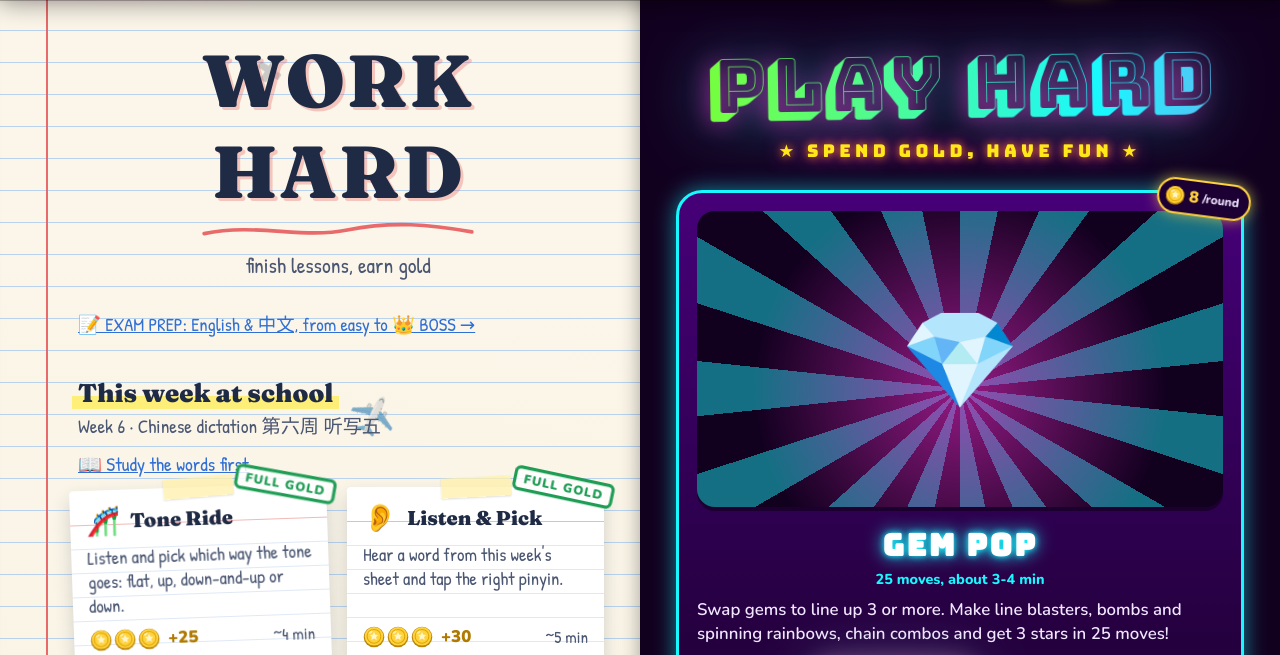
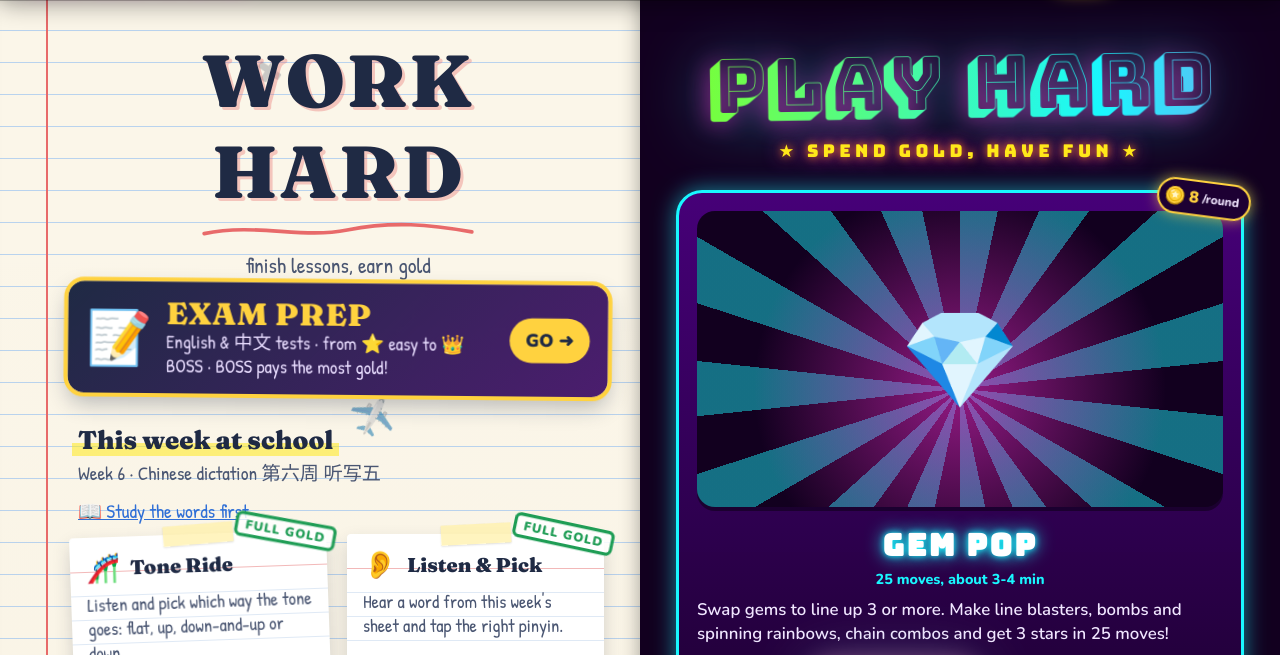
Before and after one commit to boredom2000/lolohub, a plain HTML site: page index.html in a window 1280 px wide. Shown: the part 65-720 px from the top of the page. Drawn offline with nearby package versions, Linux system fonts and the light colour scheme; no server answers.

Commit message:
Exam Prep banner + back link

```diff
--- a/exam/offline-files.json
+++ b/exam/offline-files.json
@@ -1,5 +1,5 @@
 {
-  "version": "48a66dd679ee",
+  "version": "3cc993f0596a",
   "files": [
     "../catalog.json",
     "../core/wallet.js",
--- a/home.css
+++ b/home.css
@@ -135,6 +135,14 @@ body:has(.split.play-open) .topbar { --cut: 25%; }
   padding: 0 6px;
 }
 .section .sub { font: 1.2rem 'Patrick Hand', cursive; color: var(--ink-soft); margin: 2px 0 12px 6px; }
+.exam-banner { display: flex; align-items: center; gap: 14px; margin: 4px 0 26px; padding: 16px 18px; border-radius: 16px; text-decoration: none; color: #fff;
+  background: linear-gradient(135deg, #1f2a44, #4b1d6e); outline: 4px solid #ffd23f; box-shadow: 0 10px 22px rgba(31, 42, 68, 0.3);
+  transform: rotate(-1deg); animation: exam-wiggle 3s ease-in-out infinite; }
+.exam-banner .eb-icon { font-size: 52px; }
+.exam-banner .eb-text { flex: 1; display: flex; flex-direction: column; gap: 2px; font: 1.15rem/1.25 'Patrick Hand', cursive; color: #e9ddff; }
+.exam-banner .eb-text b { font: 900 1.9rem/1 'Fraunces', Georgia, serif; color: #ffd23f; letter-spacing: 0.02em; }
+.exam-banner .eb-go { padding: 10px 16px; border-radius: 999px; background: #ffd23f; color: #1f2a44; font: 900 1.1rem 'Nunito', sans-serif; white-space: nowrap; }
+@keyframes exam-wiggle { 50% { transform: rotate(1deg) scale(1.02); } }
 .section .extra { display: inline-block; margin: 0 0 10px 6px; font: 1.2rem 'Patrick Hand', cursive; color: #2f6fd6; }
 
 .lessons { display: grid; grid-template-columns: repeat(auto-fill, minmax(min(100%, 250px), 1fr)); gap: 18px; }
--- a/home.js
+++ b/home.js
@@ -65,7 +65,8 @@
     let fresh = 0;
     // exam sections live on their own page (exam/): one big link here instead
     const exam = cat.work.some((s) => s.exam)
-      ? '<div class="section"><a class="extra" href="exam/" style="font-size:1.15em">📝 EXAM PREP: English &amp; 中文, from easy to 👑 BOSS →</a></div>' : '';
+      ? `<a class="exam-banner" href="exam/"><span class="eb-icon">📝</span><span class="eb-text"><b>EXAM PREP</b>
+          <span>English &amp; 中文 tests · from ⭐ easy to 👑 BOSS · BOSS pays the most gold!</span></span><span class="eb-go">GO ➜</span></a>` : '';
     $('workList').innerHTML = exam + cat.work.filter((s) => !s.exam).map((sec) => `
       <div class="section">
         <h3>${esc(sec.section)}</h3>
@@ -88,6 +89,7 @@
     $('workTeaser').innerHTML = fresh
       ? `<span class="big">${fresh}</span> lesson${fresh > 1 ? 's' : ''} still pay${fresh > 1 ? '' : 's'} full gold!<br>Tap to study ✏️`
       : 'Every lesson done this week. Wow! 🏆<br>Tap to keep going';
+    if (exam) $('workTeaser').innerHTML += '<br>📝 <b>Exam prep</b> inside!';
   }
 
   // ---------- PLAY HARD ----------
--- a/offline-files.json
+++ b/offline-files.json
@@ -1,5 +1,5 @@
 {
-  "version": "eaeee01cf618",
+  "version": "77580b4bb29c",
   "files": [
     "about.html",
     "ads.txt",
```
Also changed, not shown: exam/index.html (+2 -0 lines).
